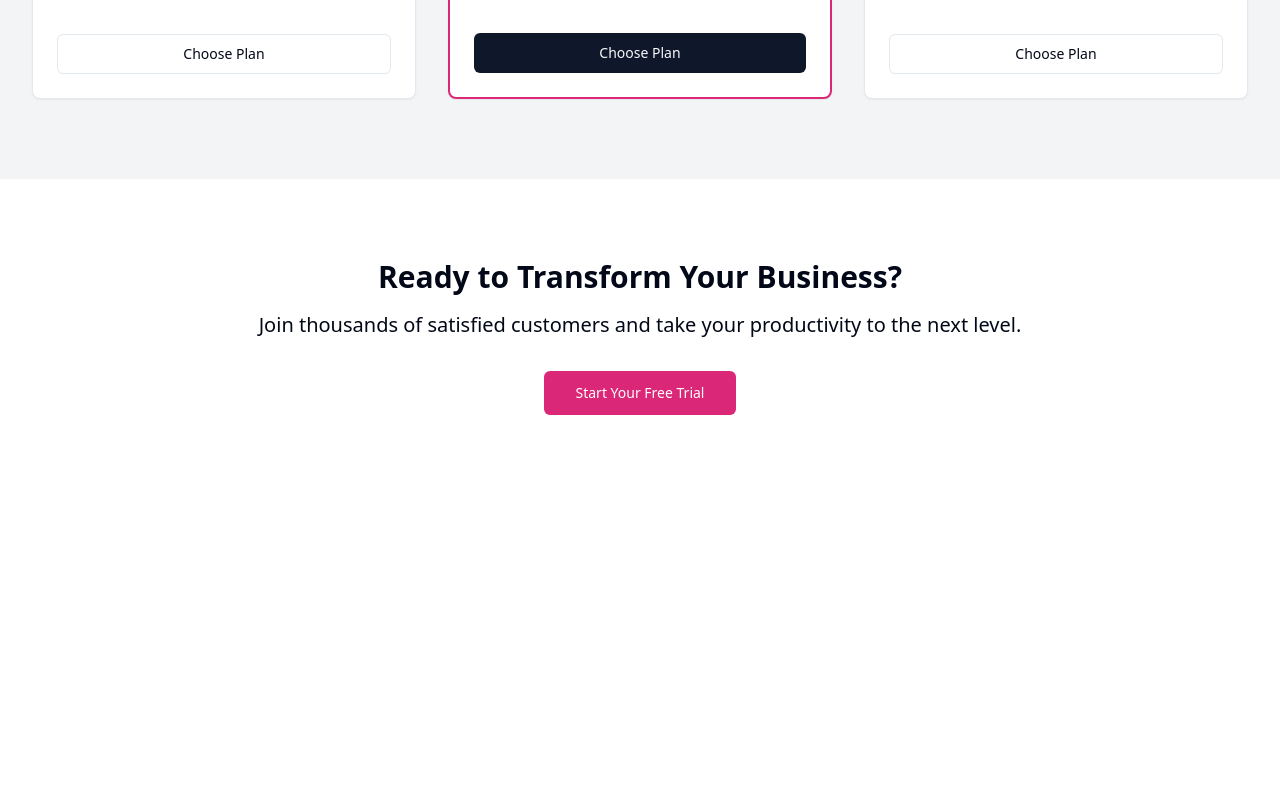
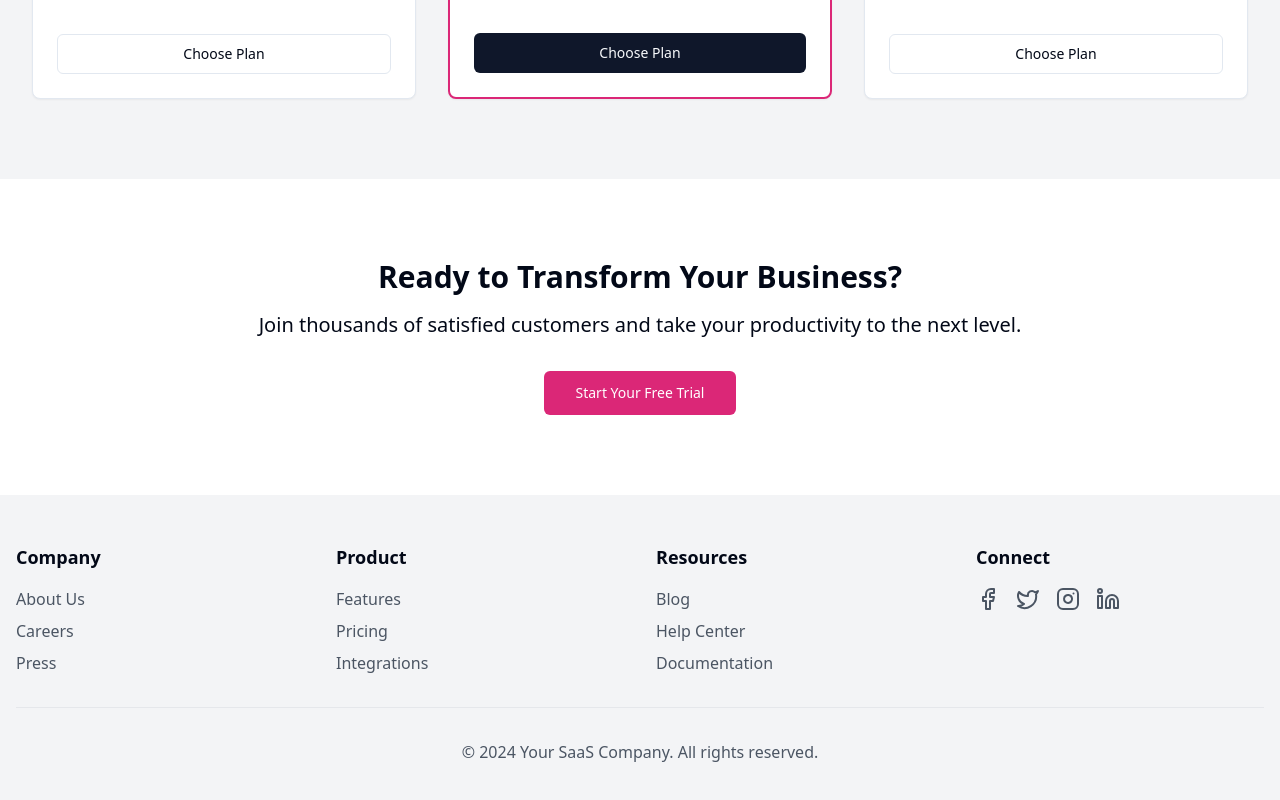
Before and after one commit to GPT-Engineer-App/cozy-saas-nook, a React (Vite) app: page / in a window 1280 px wide. Shown: the part 1169-1969 px from the top of the page. Before the commit the page ends 1664 px from the top, so only its background shows below. Built offline with nearby package versions, Linux system fonts and the light colour scheme.

Commit message:
GPT Engineer Update [skip gpt_engineer]

```diff
--- a/src/pages/Index.jsx
+++ b/src/pages/Index.jsx
@@ -1,6 +1,6 @@
 import { Button } from "@/components/ui/button";
 import { Card, CardContent, CardHeader, CardTitle } from "@/components/ui/card";
-import { CheckCircle, Rocket, Zap, Shield } from "lucide-react";
+import { CheckCircle, Rocket, Zap, Shield, Facebook, Twitter, Instagram, Linkedin } from "lucide-react";
 
 const Index = () => {
   return (
@@ -71,6 +71,50 @@ const Index = () => {
           <Button size="lg" className="bg-pink-600 text-white hover:bg-pink-700">Start Your Free Trial</Button>
         </div>
       </section>
+
+      {/* Footer */}
+      <footer className="bg-gray-100 py-12">
+        <div className="container mx-auto px-4">
+          <div className="grid grid-cols-1 md:grid-cols-4 gap-8">
+            <div>
+              <h3 className="text-lg font-semibold mb-4">Company</h3>
+              <ul className="space-y-2">
+                <li><a href="#" className="text-gray-600 hover:text-pink-600">About Us</a></li>
+                <li><a href="#" className="text-gray-600 hover:text-pink-600">Careers</a></li>
+                <li><a href="#" className="text-gray-600 hover:text-pink-600">Press</a></li>
+              </ul>
+            </div>
+            <div>
+              <h3 className="text-lg font-semibold mb-4">Product</h3>
+              <ul className="space-y-2">
+                <li><a href="#" className="text-gray-600 hover:text-pink-600">Features</a></li>
+                <li><a href="#" className="text-gray-600 hover:text-pink-600">Pricing</a></li>
+                <li><a href="#" className="text-gray-600 hover:text-pink-600">Integrations</a></li>
+              </ul>
+            </div>
+            <div>
+              <h3 className="text-lg font-semibold mb-4">Resources</h3>
+              <ul className="space-y-2">
+                <li><a href="#" className="text-gray-600 hover:text-pink-600">Blog</a></li>
+                <li><a href="#" className="text-gray-600 hover:text-pink-600">Help Center</a></li>
+                <li><a href="#" className="text-gray-600 hover:text-pink-600">Documentation</a></li>
+              </ul>
+            </div>
+            <div>
+              <h3 className="text-lg font-semibold mb-4">Connect</h3>
+              <div className="flex space-x-4">
+                <a href="#" className="text-gray-600 hover:text-pink-600"><Facebook size={24} /></a>
+                <a href="#" className="text-gray-600 hover:text-pink-600"><Twitter size={24} /></a>
+                <a href="#" className="text-gray-600 hover:text-pink-600"><Instagram size={24} /></a>
+                <a href="#" className="text-gray-600 hover:text-pink-600"><Linkedin size={24} /></a>
+              </div>
+            </div>
+          </div>
+          <div className="mt-8 pt-8 border-t border-gray-200 text-center">
+            <p className="text-gray-600">&copy; 2024 Your SaaS Company. All rights reserved.</p>
+          </div>
+        </div>
+      </footer>
     </div>
   );
 };
```
